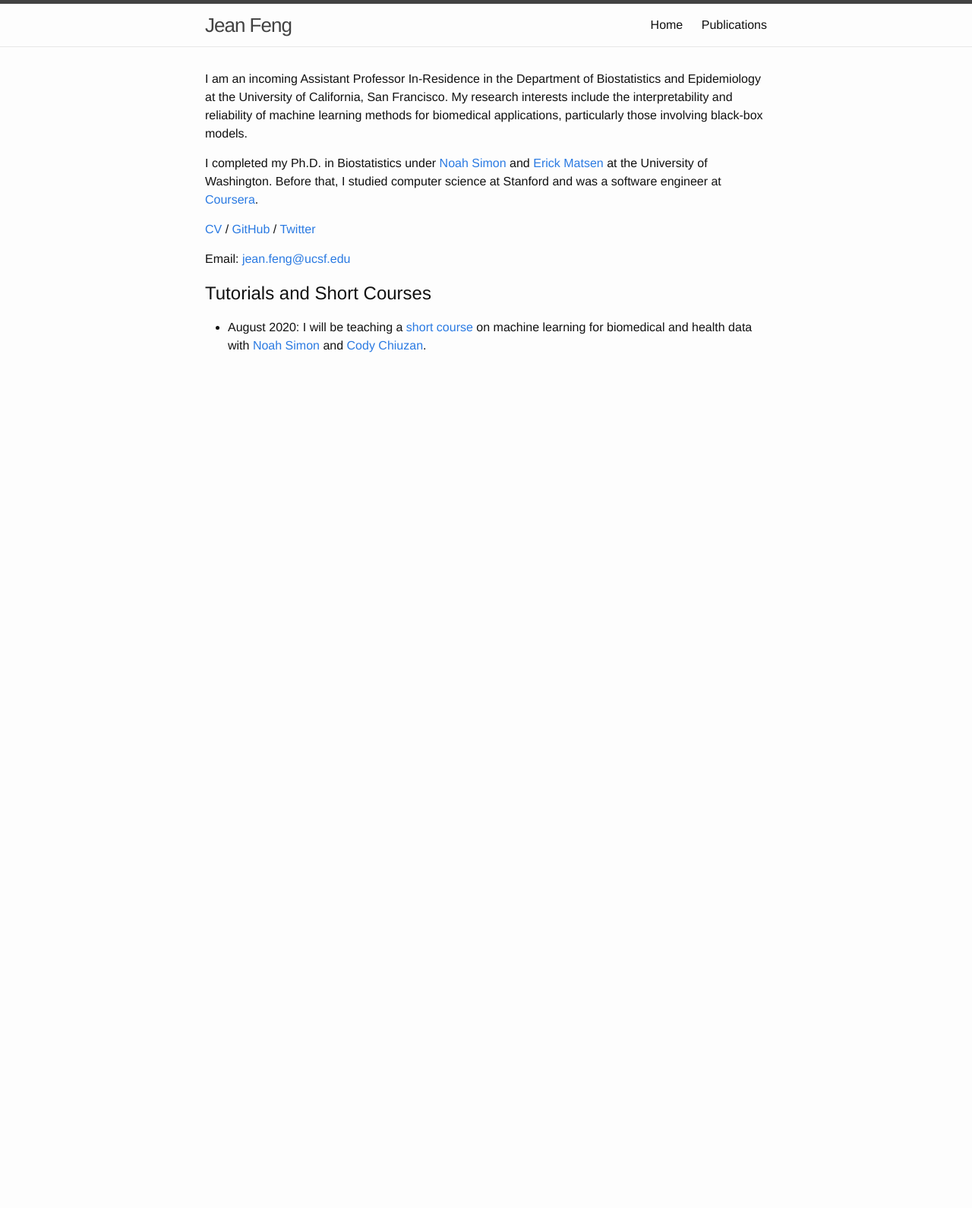
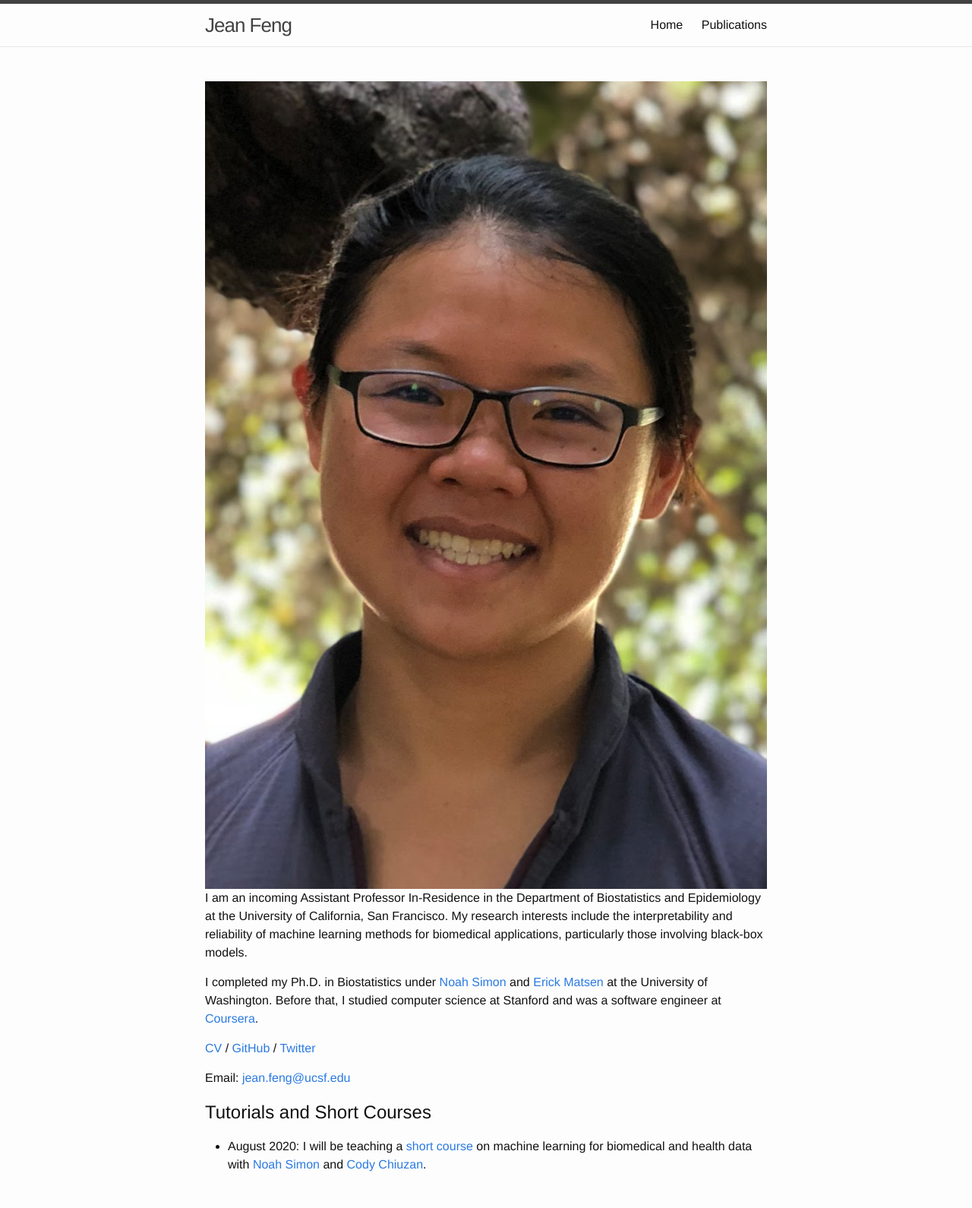
Before and after one commit to jjfeng/jjfeng.github.io, a Jekyll site: the page built from index.md, in a window 1280 px wide. Shown: the whole page at 76% size. Built offline with Jekyll 4.4.1, drawn with Linux system fonts in a browser that asks for light colours; before the commit the page ends 900 px from its top, so only the background shows below that.

Commit message:
test image

```diff
--- a/index.md
+++ b/index.md
@@ -3,6 +3,8 @@ layout: default
 title: Home
 ---
 
+
+<img align="right" src="headshot.png">
 
 I am an incoming Assistant Professor In-Residence in the Department of Biostatistics and Epidemiology at the University of California, San Francisco.
 My research interests include the interpretability and reliability of machine learning methods for biomedical applications, particularly those involving black-box models.
```
Also changed, not shown: headshot.png (added).
